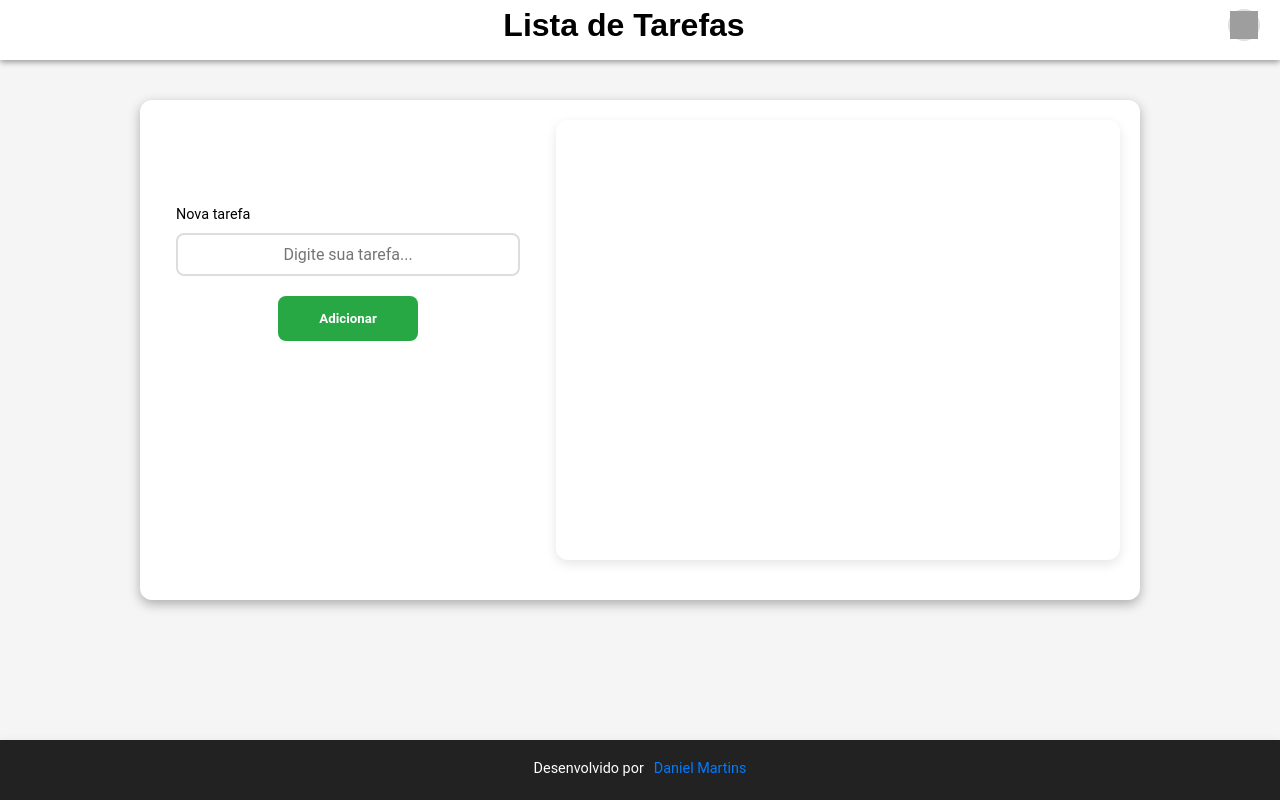
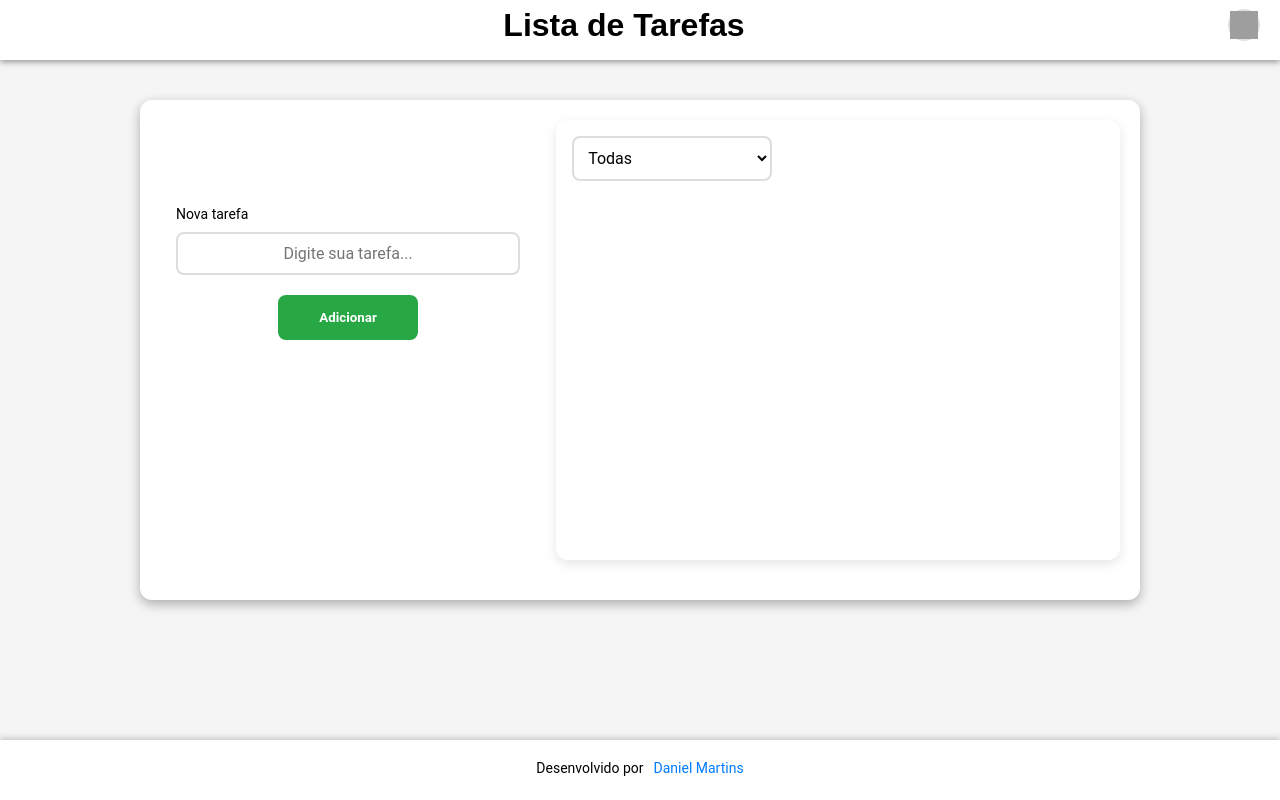
Before and after one commit to DanielMartins22/todo-list-react, a React (Vite) app: page / in a window 1280 px wide. Built offline with nearby package versions, Linux system fonts and the light colour scheme; grey boxes are pictures that could not be loaded.

Commit message:
add deploy workflow

```diff
--- a/src/pages/TodoList/index.jsx
+++ b/src/pages/TodoList/index.jsx
@@ -24,18 +24,20 @@ import {
 	Input,
 	InputLabel,
 	SaveButton,
+	Select,
 	Title,
 	TodoForm,
 	TodoLi,
 	TodoMain,
 	TodoSection,
-	TodoUl,
+	TodoUl
 } from './styles';
 
 function TodoList({ darkMode, setDarkMode }) {
 	const [inputValue, setInputValue] = useState('');
+	const [listItens, setListItens] = useState([]);
+	const [filter, setFilter] = useState("all");
 
-	const [listItens, setListItens] = useState([]);
 
 
 	const handleClick = () => {
@@ -49,12 +51,18 @@ function TodoList({ darkMode, setDarkMode }) {
 			isDone: false,
 		};
 
-		setListItens([...listItens, newObjectItem]);
+		setListItens([...listItens, newObjectItem] );
 
 		setInputValue('');
 
 		toastHelper.add();
 	};
+
+	const filteredTodos = listItens.filter(todo => {
+		if (filter === "completed") return todo.isDone;
+		if (filter === "pending") return !todo.isDone
+		return true
+	})
 
 	function handleEdit(id) {
 		setListItens(
@@ -67,6 +75,7 @@ function TodoList({ darkMode, setDarkMode }) {
 		);
 		toastHelper.editMode();
 	}
+
 
 	function handleEditChange(id, newValue) {
 		setListItens(
@@ -141,9 +150,15 @@ function TodoList({ darkMode, setDarkMode }) {
 						Adicionar
 					</ButtonAdd>
 				</TodoForm>
+
 				<TodoSection>
+					<Select value={filter} onChange={e => setFilter(e.target.value)}>
+						<option value="all">Todas</option>
+						<option value="pending" >Pendentes</option>
+						<option value="completed">Completadas</option>
+					</Select>
 					<TodoUl>
-						{listItens.map((item) => (
+						{filteredTodos.map((item) => (
 							<TodoLi key={item.id} $turnGreen={item.isDone}>
 								{item.isEditing ? (
 									<>
--- a/src/pages/TodoList/styles.js
+++ b/src/pages/TodoList/styles.js
@@ -12,15 +12,23 @@ export const Container = styled.div`
   padding: 0 20px;
   box-shadow: 0 2px 6px rgba(0,0,0,0.4);
   z-index: 1000;
+
+  @media (max-width: 768px) {
+    height: 50px;
+    padding: 0 10px;
+  }
+
+  @media (max-width: 480px) {
+    height: 45px;
+    font-size: 14px;
+  }
 `;
 
 export const TodoMain = styled.main`
   display: flex;
   gap: 20px;
   justify-content: center;
-    margin-left: auto;
-    margin-right: auto;
-    margin-top: 100px;
+  margin: 100px auto 0 auto;
   padding: 20px;
   background: ${({ theme }) => theme.cardBackground};
   border-radius: 12px;
@@ -28,6 +36,18 @@ export const TodoMain = styled.main`
   width: 100%;
   min-height: 500px;
   max-width: 1000px;
+
+  @media (max-width: 768px) {
+    flex-direction: column;
+    margin-top: 60px;
+    padding: 15px;
+  }
+
+  @media (max-width: 480px) {
+    margin-top: 50px;
+    padding: 10px;
+    min-height: auto;
+  }
 `;
 
 export const Header = styled.header`
@@ -37,14 +57,27 @@ export const Header = styled.header`
   justify-content: space-between;
   width: 100%;
   margin-top: 10px;
+
+  @media (max-width: 480px) {
+    flex-direction: column;
+    gap: 10px;
+  }
 `;
 
 export const Title = styled.h1`
   font-family: "Poppins", sans-serif;
-    font-size: 2rem;
+  font-size: 32px;
   color: ${({ theme }) => theme.text};
   flex: 1;
   text-align: center;
+
+  @media (max-width: 768px) {
+    font-size: 24px;
+  }
+
+  @media (max-width: 480px) {
+    font-size: 20px;
+  }
 `;
 
 export const ButtonToggleTheme = styled.button`
@@ -67,6 +100,16 @@ export const ButtonToggleTheme = styled.button`
   &:hover {
     background: ${({ theme }) => theme.buttonHover};
   }
+
+  @media (max-width: 480px) {
+    width: 28px;
+    height: 28px;
+
+    img {
+      width: 24px;
+      height: 24px;
+    }
+  }
 `;
 
 export const TodoForm = styled.form`
@@ -79,57 +122,118 @@ export const TodoForm = styled.form`
   color: ${({ theme }) => theme.text};
   border-radius: 12px;
   padding: 16px;
+
+  @media (max-width: 768px) {
+    width: 100%;
+  }
 `;
 
 export const GroupInput = styled.div`
   display: flex;
   flex-direction: column;
   margin-top: 70px;
+
+  @media (max-width: 480px) {
+    margin-top: 30px;
+  }
 `;
 
 export const InputLabel = styled.label`
-    font-size: 0.9rem;
-    ${({ theme }) => theme.text};
+  font-size: 14px;
+  color: ${({ theme }) => theme.text};
   margin-bottom: 10px;
+
+  @media (max-width: 480px) {
+    font-size: 12px;
+  }
 `;
 
 export const Input = styled.input`
   padding: 10px;
-    border: 2px solid #ddd;
+  border: 2px solid ${({ theme }) => theme.border};
   border-radius: 8px;
-    font-size: 1rem;
+  font-size: 16px;
   text-align: center;
+  background: ${({ theme }) => theme.inputBackground};
+  color: ${({ theme }) => theme.text};
+
   &:focus {
-    border-color: #007bff;
+    border-color: ${({ theme }) => theme.focusBorder};
     outline: none;
+  }
+
+  @media (max-width: 480px) {
+    font-size: 14px;
+    padding: 8px;
   }
 `;
 
 export const ButtonAdd = styled.button`
-    margin-left: auto;
-    margin-right: auto;
-    margin-top: 10px;
+  margin: 10px auto 0 auto;
   padding: 15px 5px;
   width: 140px;
-    max-width: 140px;
-    background: #28a745;
+  background: ${({ theme }) => theme.doneBackground};
   color: white;
   border: none;
   border-radius: 8px;
   cursor: pointer;
   font-weight: bold;
+
   &:hover {
-      background: #218838;
+    background: ${({ theme }) => theme.buttonHover};
+  }
+
+  @media (max-width: 480px) {
+    width: 100%;
+    padding: 12px;
+    font-size: 14px;
   }
 `;
 
 export const TodoSection = styled.section`
   width: 60%;
-	background: #fff;
+  background: ${({ theme }) => theme.cardBackground};
   border-radius: 12px;
   box-shadow: 0 4px 12px rgba(0, 0, 0, 0.1);
   margin-bottom: 20px;
   padding: 16px;
+
+  @media (max-width: 768px) {
+    width: 100%;
+  }
+`;
+
+export const Select = styled.select`
+  width: 100%;
+  max-width: 200px;
+  padding: 10px;
+  border: 2px solid ${({ theme }) => theme.border};
+  border-radius: 8px;
+  font-size: 16px;
+  background: ${({ theme }) => theme.inputBackground};
+  color: ${({ theme }) => theme.text};
+  cursor: pointer;
+  transition: border-color 0.3s ease, background 0.3s ease;
+
+  &:focus {
+    border-color: ${({ theme }) => theme.focusBorder};
+    outline: none;
+  }
+
+  &:hover {
+    background: ${({ theme }) => theme.buttonHover};
+  }
+
+  @media (max-width: 768px) {
+    max-width: 100%;
+    font-size: 14px;
+    padding: 8px;
+  }
+
+  @media (max-width: 480px) {
+    font-size: 12px;
+    padding: 6px;
+  }
 `;
 
 export const TodoUl = styled.ul`
@@ -139,6 +243,22 @@ export const TodoUl = styled.ul`
   display: flex;
   flex-direction: column;
   gap: 10px;
+
+  max-height: 400px;
+  overflow-y: auto;
+
+  &::-webkit-scrollbar {
+    width: 8px;
+  }
+
+  &::-webkit-scrollbar-thumb {
+    background-color: ${({ theme }) => theme.border};
+    border-radius: 4px;
+  }
+
+  &::-webkit-scrollbar-thumb:hover {
+    background-color: ${({ theme }) => theme.buttonHover};
+  }
 `;
 
 export const TodoLi = styled.li`
@@ -146,18 +266,37 @@ export const TodoLi = styled.li`
   align-items: center;
   justify-content: space-between;
   padding: 12px 14px;
-	background: ${props => props.$turnGreen ? 'green' : '#f8f9fa'} ;
-	border: 1px solid #e5e7eb;
+  background: ${({ theme, $turnGreen }) =>
+    $turnGreen ? theme.doneBackground : theme.cardBackground};
+  border: 1px solid ${({ theme }) => theme.border};
   border-radius: 8px;
-	color: ${props => props.$turnGreen ? '#f8f9fa' : '#333'} ;
-	font-size: 24px;
+  color: ${({ theme }) => theme.text};
+  font-size: 20px;
+  margin-top: 10px;
+
+  @media (max-width: 768px) {
+    font-size: 18px;
+    padding: 10px;
+  }
+
+  @media (max-width: 480px) {
+    font-size: 16px;
+    flex-direction: column;
+    align-items: flex-start;
+    gap: 8px;
+  }
 `;
 
-export const ContainerButtons = styled.div `
+export const ContainerButtons = styled.div`
   display: flex;
   gap: 8px;
   margin-left: auto;
-`
+
+  @media (max-width: 480px) {
+    width: 100%;
+    justify-content: flex-end;
+  }
+`;
 
 export const DeleteButton = styled.button`
   width: 40px;
@@ -165,7 +304,7 @@ export const DeleteButton = styled.button`
   border: none;
   border-radius: 6px;
   cursor: pointer;
-  background: #dc3545;       /* vermelho */
+  background: #dc3545;
   display: flex;
   align-items: center;
   justify-content: center;
@@ -180,32 +319,32 @@ export const DeleteButton = styled.button`
     background: #a71d2a;
   }
 
-  & + button {
-    margin-left: 6px;
+  @media (max-width: 480px) {
+    width: 36px;
+    height: 36px;
   }
 `;
 
 export const EditButton = styled(DeleteButton)`
-  background: #ffc107;       /* amarelo */
+  background: #ffc107; /* amarelo */
   &:hover {
     background: #e0a800;
   }
 `;
 
 export const DoneButton = styled(DeleteButton)`
-  background: #28a745;       /* verde */
+  background: ${({ theme }) => theme.doneBackground}; /* verde do tema */
   &:hover {
     background: #218838;
   }
 `;
 
 export const SaveButton = styled(DeleteButton)`
-  background: #17a2b8;       /* azul turquesa */
+  background: #17a2b8; /* azul turquesa */
   &:hover {
     background: #117a8b;
   }
 `;
-
 
 export const Footer = styled.footer`
   position: absolute;
@@ -214,18 +353,18 @@ export const Footer = styled.footer`
   width: 100%;
   height: 60px;
   text-align: center;
-	font-size: 0.9rem;
+  font-size: 14px;
   z-index: 999;
-	background: #222;
-	color: white;
-	box-shadow: 0 4px 12px rgba(0, 0, 0, 0.1);
+  background: ${({ theme }) => theme.headerBackground};
+  color: ${({ theme }) => theme.text};
+  box-shadow: 0 -2px 6px rgba(0,0,0,0.2);
   padding: 20px;
 
   a {
-		color: #007bff;
+    color: ${({ theme }) => theme.focusBorder};
     text-decoration: none;
+    margin-left: 10px;
     cursor: pointer;
-    margin-left: 10px;
   }
 
   a:hover {
--- a/src/styles/theme.js
+++ b/src/styles/theme.js
@@ -5,6 +5,10 @@ export const lightTheme = {
   cardBackground: "#ffffff",
   buttonBackground: "#e0e0e0",
   buttonHover: "#cfcfcf",
+  inputBackground: "#ffffff",
+  border: "#ddd",
+  focusBorder: "#007bff",
+  doneBackground: "#28a745"
 };
 
 export const darkTheme = {
@@ -14,4 +18,8 @@ export const darkTheme = {
   cardBackground: "#1e1e1e",
   buttonBackground: "#2c2c2c",
   buttonHover: "#3d3d3d",
+  inputBackground: "#2c2c2c",
+  border: "#444",
+  focusBorder: "#66b2ff",
+  doneBackground: "#218838"
 };
```
Lines whose indentation alone changed are shown as unchanged.
